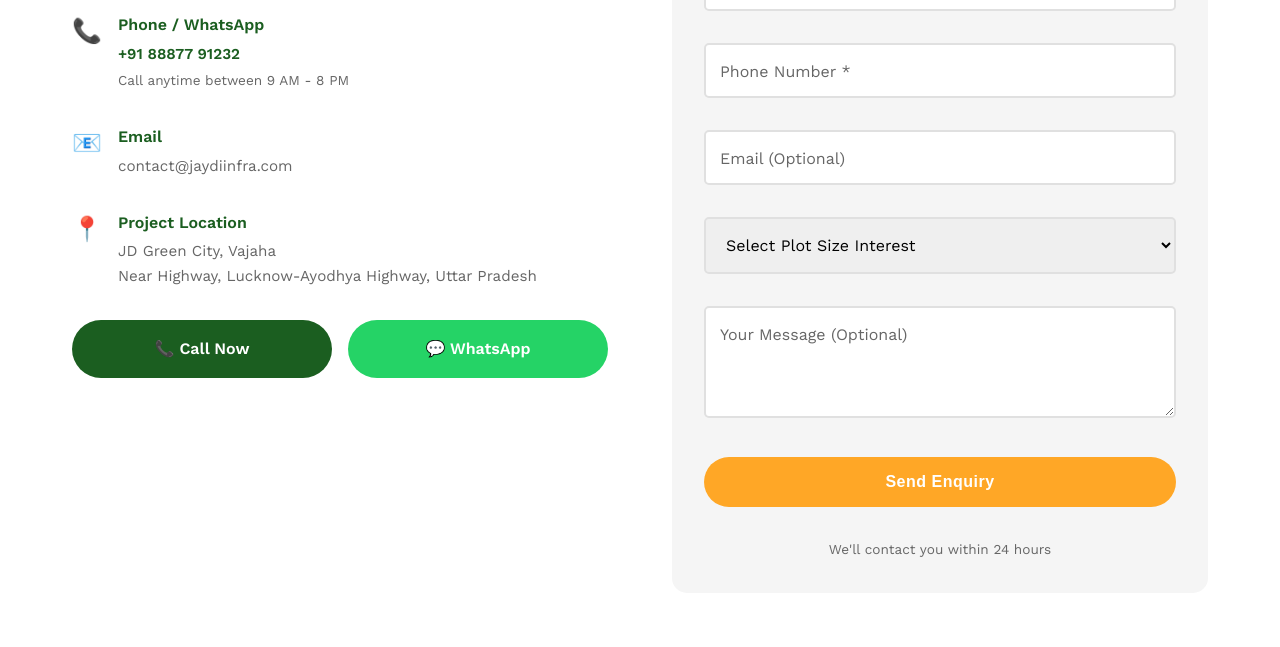
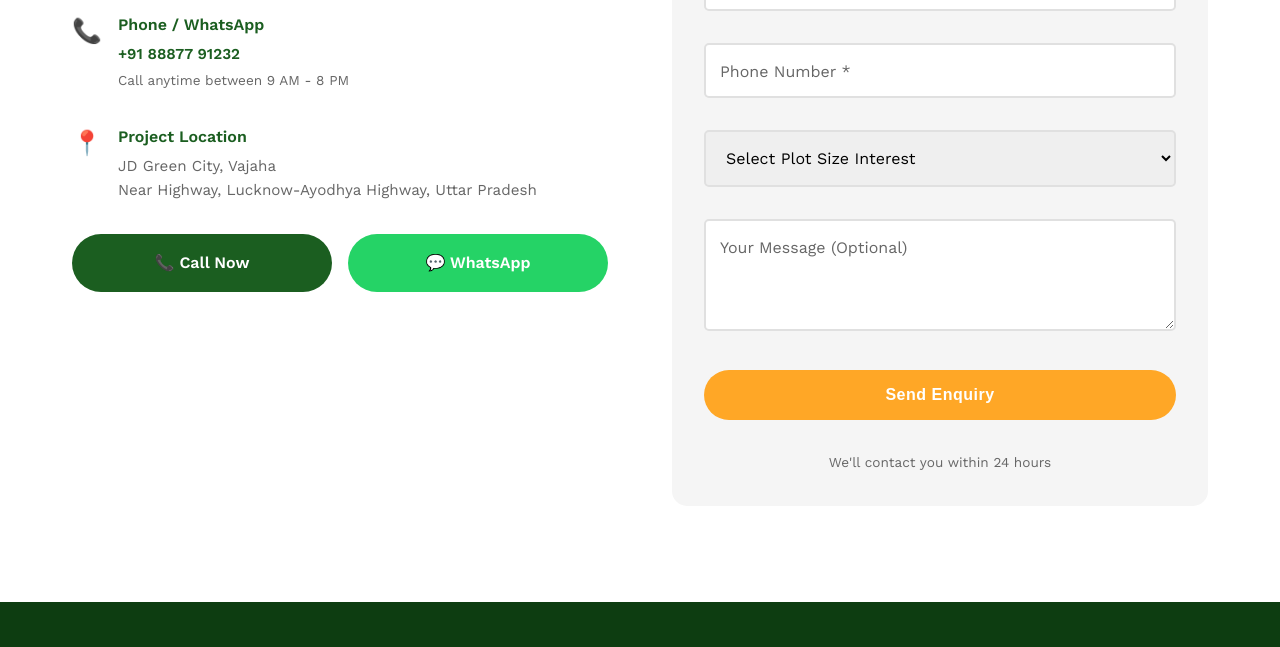
Before and after one commit to Satwik2217/property-website, a plain HTML site: page index.html in a window 1280 px wide. Shown: the part 6147-6794 px from the top of the page. Drawn offline with nearby package versions, Linux system fonts and the light colour scheme.

Commit message:
4th commit

```diff
--- a/index.html
+++ b/index.html
@@ -340,13 +340,7 @@
                             </div>
                         </div>
 
-                        <div class="contact-item">
-                            <div class="contact-icon">📧</div>
-                            <div>
-                                <h4>Email</h4>
-                                <p>contact@jaydiinfra.com</p>
-                            </div>
-                        </div>
+
 
                         <div class="contact-item">
                             <div class="contact-icon">📍</div>
@@ -375,10 +369,7 @@
                             <input type="tel" id="phone" name="phone" required placeholder=" " pattern="[0-9]{10}">
                             <label for="phone">Phone Number *</label>
                         </div>
-                        <div class="form-group">
-                            <input type="email" id="email" name="email" placeholder=" ">
-                            <label for="email">Email (Optional)</label>
-                        </div>
+
                         <div class="form-group">
                             <select id="plotsize" name="plotsize" required>
                                 <option value="">Select Plot Size Interest</option>
@@ -423,7 +414,6 @@
                 <div class="footer-section">
                     <h4>Contact Us</h4>
                     <p>📞 +91 88877 91232</p>
-                    <p>📧 contact@jaydiinfra.com</p>
                     <p>📍 Vajaha, Lucknow-Ayodhya Highway</p>
                     <div class="footer-social">
                         <a href="https://wa.me/918887791232" class="social-link">WhatsApp</a>
```
